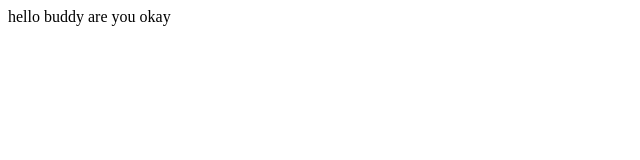
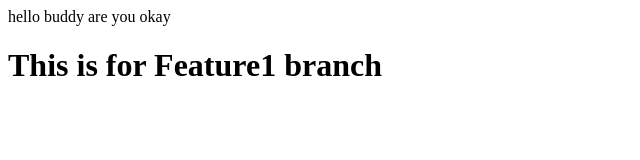
Before and after one commit to Vaibhav-2464/localrepos, a plain HTML site: page index.html in a window 1280 px wide. Shown: the whole page, without its empty margins (0-640 px from the left). Drawn offline with Linux system fonts and the light colour scheme.

Commit message:
Add to Feature2

```diff
--- a/index.html
+++ b/index.html
@@ -1 +1,2 @@
 <p>hello buddy are you okay</p>
+<h1>This is  for Feature1 branch</h1>
```
